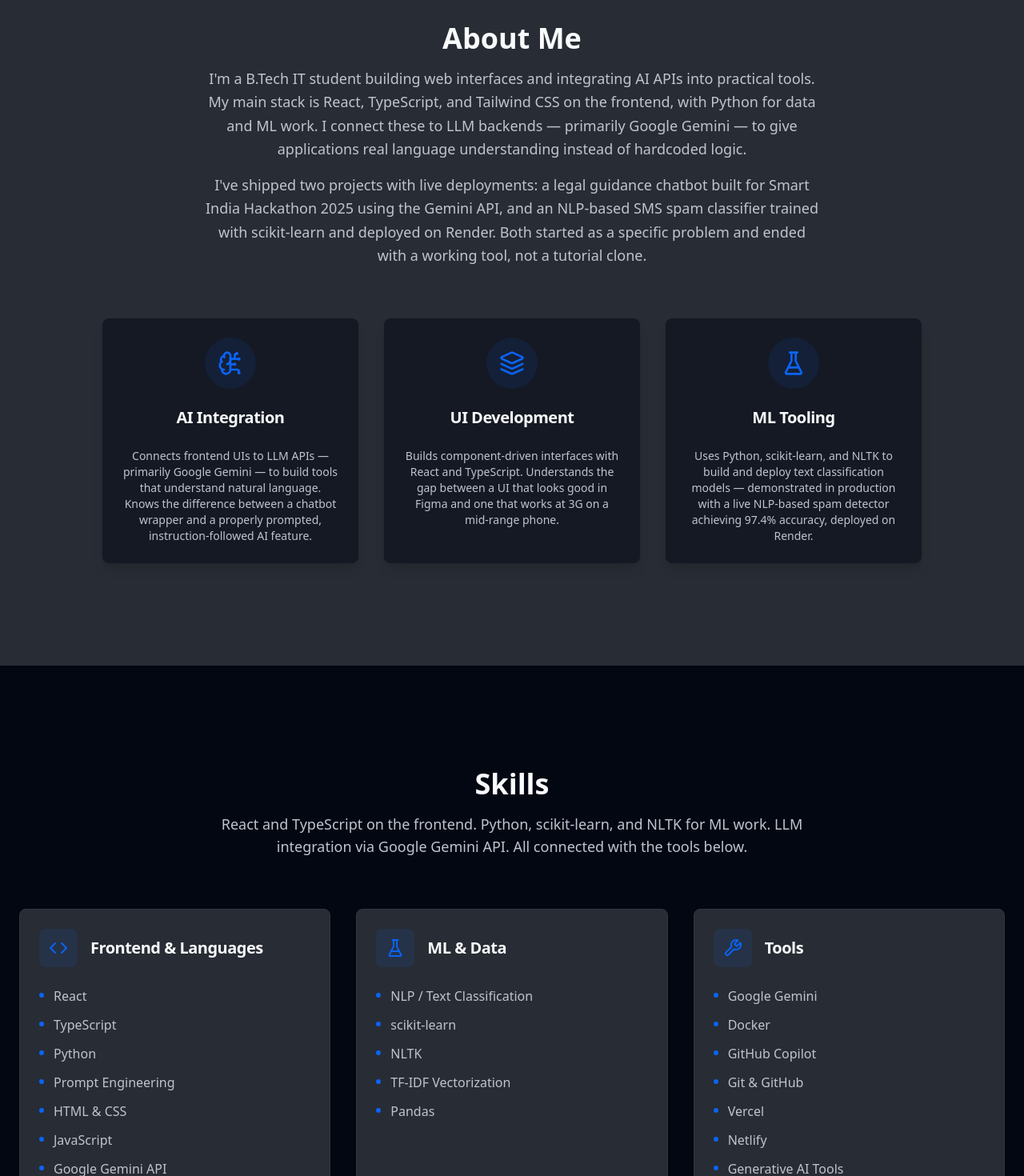
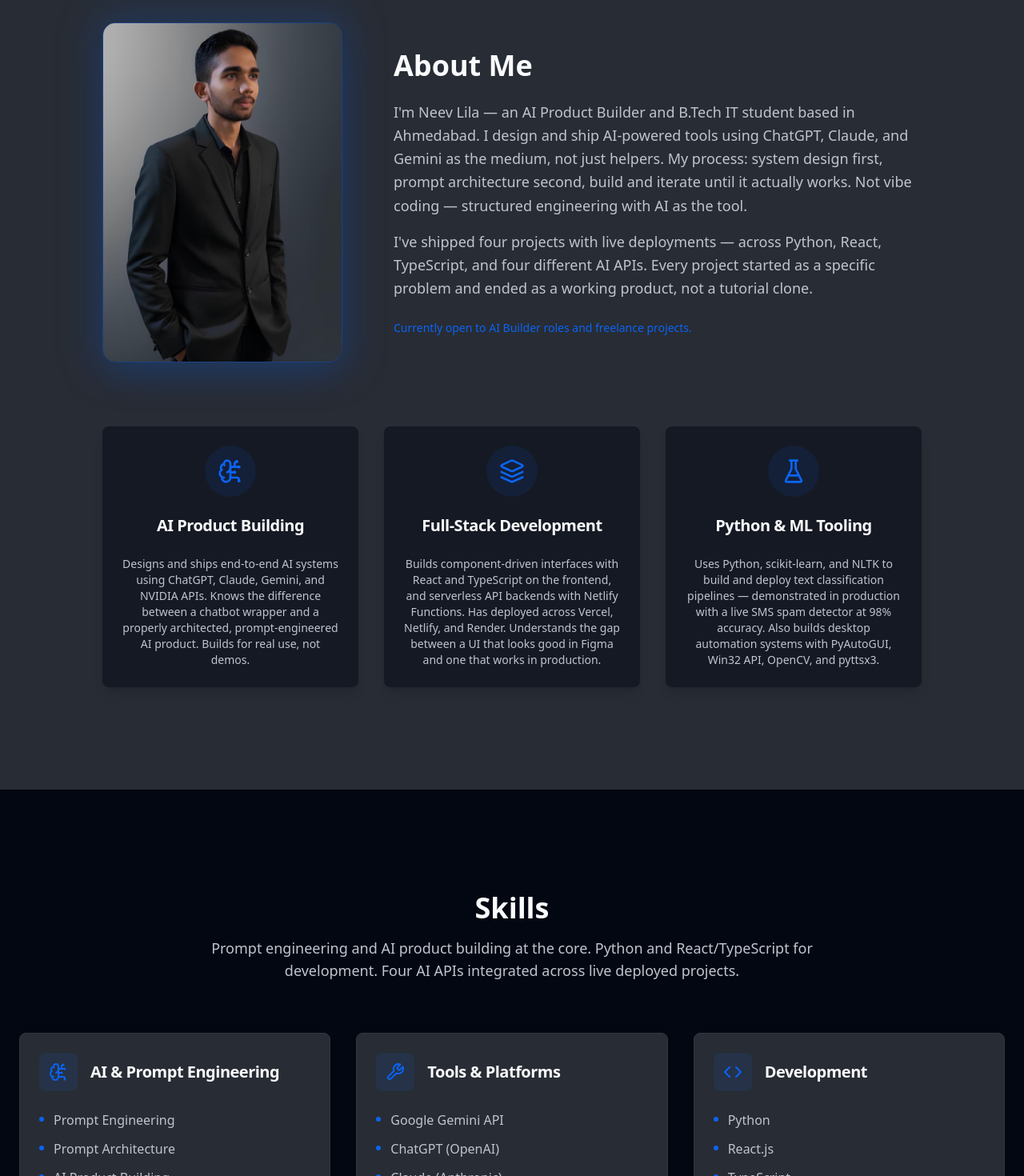
Before and after one commit to neevlila/Neev-Lila-portfolio, a React (Vite) app: page / in a window 1280 px wide. Shown: the part 900-2370 px from the top of the page at 80% size. Built offline with nearby package versions, Linux system fonts and the light colour scheme.

Commit message:
update portfolio SEO metadata and implement modular About, Hero, Projects, and Skills sections.

```diff
--- a/index.html
+++ b/index.html
@@ -5,8 +5,8 @@
     <meta name="viewport" content="width=device-width, initial-scale=1.0" />
 
     <!-- Primary Meta -->
-    <title>Neev Lila — AI Product Builder | Prompt Engineer | ChatGPT, Claude &amp; Gemini</title>
-    <meta name="description" content="Neev Lila is an AI Product Builder and B.Tech IT student who designs and ships functional products using ChatGPT, Claude, and Gemini. Built Lawbot (AI legal assistant, SIH 2025) and an NLP-based SMS spam detector with 98% accuracy." />
+    <title>Neev Lila — AI Product Builder | Prompt Engineer | Jarvis, Law-Bot &amp; Sustainable Token Analyzer</title>
+    <meta name="description" content="Neev Lila is an AI Product Builder and B.Tech IT student who designs and ships functional AI-powered products using ChatGPT, Claude, Gemini, and NVIDIA APIs. Built Jarvis (1900-line AI desktop assistant with Gemini 2.5 Pro), Sustainable Token Analyzer (React + NVIDIA Qwen 2.5 72B), Law-Bot (AI legal assistant, SIH 2025), and an SMS spam detector with 98% accuracy." />
     <meta name="author" content="Neev Lila" />
     <meta name="robots" content="index, follow" />
     <link rel="canonical" href="https://neevlila.vercel.app/" />
@@ -18,7 +18,7 @@
     <meta property="og:type" content="website" />
     <meta property="og:site_name" content="Neev Lila — AI Product Builder" />
     <meta property="og:title" content="Neev Lila — AI Product Builder | Prompt Engineer | ChatGPT, Claude &amp; Gemini" />
-    <meta property="og:description" content="AI Product Builder shipping functional tools with ChatGPT, Claude, and Gemini. Built Lawbot (AI legal assistant, SIH 2025) and an NLP SMS spam detector with 98% accuracy." />
+    <meta property="og:description" content="AI Product Builder shipping functional tools with ChatGPT, Claude, Gemini, and NVIDIA APIs. Built Jarvis (AI desktop assistant), Sustainable Token Analyzer, Law-Bot (SIH 2025), and an SMS spam detector with 98% accuracy." />
     <meta property="og:url" content="https://neevlila.vercel.app/" />
     <meta property="og:image" content="/opengraph-image.png" />
     <meta property="og:image:alt" content="Neev Lila — AI Product Builder portfolio" />
@@ -26,7 +26,7 @@
     <!-- Twitter Card -->
     <meta name="twitter:card" content="summary_large_image" />
     <meta name="twitter:title" content="Neev Lila — AI Product Builder | Prompt Engineer | ChatGPT, Claude &amp; Gemini" />
-    <meta name="twitter:description" content="AI Product Builder shipping functional tools with ChatGPT, Claude, and Gemini. Built Lawbot (AI legal assistant) and a live NLP SMS spam detector with 98% accuracy." />
+    <meta name="twitter:description" content="AI Product Builder shipping functional tools with ChatGPT, Claude, Gemini, and NVIDIA APIs. Built Jarvis (AI desktop assistant), Sustainable Token Analyzer, Law-Bot (SIH 2025), and a live SMS spam detector with 98% accuracy." />
     <meta name="twitter:image" content="/opengraph-image.png" />
 
     <!-- JSON-LD Structured Data -->
@@ -38,26 +38,38 @@
       "url": "https://neevlila.vercel.app",
       "image": "https://neevlila.vercel.app/opengraph-image.png",
       "jobTitle": "AI Product Builder",
-      "description": "B.Tech IT student who designs and ships AI-assisted products using ChatGPT, Claude, and Gemini. Specialises in prompt engineering, LLM orchestration, and AI-augmented development.",
+      "description": "B.Tech IT student who designs and ships AI-powered products using ChatGPT, Claude, Gemini, and NVIDIA APIs. Specialises in prompt engineering, LLM integration, AI workflow design, and rapid prototyping. Built Jarvis (AI desktop assistant with Gemini 2.5 Pro), Sustainable Token Analyzer, Law-Bot, and an SMS spam detector with 98% accuracy.",
       "alumniOf": {
         "@type": "CollegeOrUniversity",
         "name": "B.Tech Information Technology"
       },
       "knowsAbout": [
         "Prompt Engineering",
+        "Prompt Architecture",
         "AI Product Building",
-        "LLM Orchestration",
         "AI Workflow Design",
+        "LLM Integration",
         "Generative AI",
+        "Agentic AI",
+        "Rapid Prototyping",
+        "No-Code Development",
         "Google Gemini API",
         "ChatGPT",
         "Claude (Anthropic)",
-        "Natural Language Processing",
+        "NVIDIA API",
+        "n8n",
+        "Python",
         "React",
         "TypeScript",
-        "Python",
+        "Tailwind CSS",
+        "API Integration",
+        "Streamlit",
         "Supabase",
-        "Streamlit"
+        "Vercel",
+        "Netlify",
+        "Systems Design",
+        "OpenCV",
+        "Real-Time Data Processing"
       ],
       "sameAs": [
         "https://github.com/neevlila",
--- a/src/components/AboutSection.tsx
+++ b/src/components/AboutSection.tsx
@@ -6,36 +6,62 @@ const AboutSection = () => {
   const traits = [
     {
       icon: BrainCircuit,
-      title: "AI Integration",
-      description: "Connects frontend UIs to LLM APIs — primarily Google Gemini — to build tools that understand natural language. Knows the difference between a chatbot wrapper and a properly prompted, instruction-followed AI feature."
+      title: "AI Product Building",
+      description: "Designs and ships end-to-end AI systems using ChatGPT, Claude, Gemini, and NVIDIA APIs. Knows the difference between a chatbot wrapper and a properly architected, prompt-engineered AI product. Builds for real use, not demos."
     },
     {
       icon: Layers,
-      title: "UI Development",
-      description: "Builds component-driven interfaces with React and TypeScript. Understands the gap between a UI that looks good in Figma and one that works at 3G on a mid-range phone."
+      title: "Full-Stack Development",
+      description: "Builds component-driven interfaces with React and TypeScript on the frontend, and serverless API backends with Netlify Functions. Has deployed across Vercel, Netlify, and Render. Understands the gap between a UI that looks good in Figma and one that works in production."
     },
     {
       icon: FlaskConical,
-      title: "ML Tooling",
-      description: "Uses Python, scikit-learn, and NLTK to build and deploy text classification models — demonstrated in production with a live NLP-based spam detector achieving 97.4% accuracy, deployed on Render."
+      title: "Python & ML Tooling",
+      description: "Uses Python, scikit-learn, and NLTK to build and deploy text classification pipelines — demonstrated in production with a live SMS spam detector at 98% accuracy. Also builds desktop automation systems with PyAutoGUI, Win32 API, OpenCV, and pyttsx3."
     }
   ];
 
   return (
     <section id="about" aria-label="About Neev Lila" className="py-20 lg:py-32 bg-secondary">
       <div className="container mx-auto px-6">
-        <div className="text-center max-w-3xl mx-auto mb-16">
-          <h2 className="text-3xl md:text-4xl font-bold mb-4">
-            About Me
-          </h2>
-          <p className="text-lg text-muted-foreground leading-relaxed">
-            I&apos;m a B.Tech IT student building web interfaces and integrating AI APIs into practical tools. My main stack is React, TypeScript, and Tailwind CSS on the frontend, with Python for data and ML work. I connect these to LLM backends — primarily Google Gemini — to give applications real language understanding instead of hardcoded logic.
-          </p>
-          <p className="text-lg text-muted-foreground leading-relaxed mt-4">
-            I&apos;ve shipped two projects with live deployments: a legal guidance chatbot built for Smart India Hackathon 2025 using the Gemini API, and an NLP-based SMS spam classifier trained with scikit-learn and deployed on Render. Both started as a specific problem and ended with a working tool, not a tutorial clone.
-          </p>
+
+        {/* ── Two-column bio row ── */}
+        <div className="flex flex-col lg:flex-row items-center gap-12 lg:gap-16 max-w-5xl mx-auto mb-20">
+
+          {/* Photo — left on desktop, centred on mobile */}
+          <div className="flex-shrink-0 animate-fade-in">
+            <div className="relative">
+              {/* Glow ring behind the image */}
+              <div className="absolute inset-0 rounded-2xl bg-primary/20 blur-xl scale-105" />
+              <img
+                src="/assets/neev.jpg"
+                alt="Neev Lila — AI Product Builder"
+                width={280}
+                height={360}
+                loading="lazy"
+                className="relative w-[260px] md:w-[300px] h-auto rounded-2xl object-cover object-[center_15%] border border-primary/30 shadow-2xl shadow-primary/10"
+              />
+            </div>
+          </div>
+
+          {/* Bio text — right on desktop */}
+          <div className="text-center lg:text-left animate-fade-in animation-delay-500">
+            <h2 className="text-3xl md:text-4xl font-bold mb-6">
+              About Me
+            </h2>
+            <p className="text-lg text-muted-foreground leading-relaxed mb-4">
+              I&apos;m Neev Lila &mdash; an AI Product Builder and B.Tech IT student based in Ahmedabad. I design and ship AI-powered tools using ChatGPT, Claude, and Gemini as the medium, not just helpers. My process: system design first, prompt architecture second, build and iterate until it actually works. Not vibe coding &mdash; structured engineering with AI as the tool.
+            </p>
+            <p className="text-lg text-muted-foreground leading-relaxed">
+              I&apos;ve shipped four projects with live deployments &mdash; across Python, React, TypeScript, and four different AI APIs. Every project started as a specific problem and ended as a working product, not a tutorial clone.
+            </p>
+            <p className="mt-6 text-sm font-medium text-primary">
+              Currently open to AI Builder roles and freelance projects.
+            </p>
+          </div>
         </div>
 
+        {/* ── Three trait cards — full width below ── */}
         <div className="grid md:grid-cols-1 lg:grid-cols-3 gap-8 max-w-5xl mx-auto">
           {traits.map((trait, index) => (
             <Card key={index} className="text-center border-0 bg-background/50 shadow-lg hover:shadow-primary/20 transition-all duration-300 hover:-translate-y-1">
@@ -51,6 +77,7 @@ const AboutSection = () => {
             </Card>
           ))}
         </div>
+
       </div>
     </section>
   );
--- a/src/components/Hero3D.tsx
+++ b/src/components/Hero3D.tsx
@@ -36,10 +36,10 @@ const Hero3D = () => {
           Neev Lila
         </h1>
         <p className="text-xl md:text-2xl text-blue-400 font-medium mb-8 animate-fade-in animation-delay-500">
-          Frontend Developer &middot; AI Integration &middot; React, TypeScript &amp; Gemini API
+          AI Product Builder &middot; Prompt Engineer &middot; Python, React &amp; Multi-API Integration
         </p>
         <p className="text-lg md:text-xl mb-10 text-muted-foreground max-w-3xl mx-auto animate-fade-in animation-delay-1000">
-          I build responsive web interfaces with React and TypeScript, and integrate LLM&nbsp;APIs&nbsp;&mdash; primarily Google&nbsp;Gemini&nbsp;&mdash; to add real AI capability to products. Currently a B.Tech IT student, I&apos;ve shipped a legal chatbot for Smart India Hackathon 2025 and a live NLP&#8209;based SMS spam classifier.
+          I design and ship AI-powered tools using ChatGPT, Claude, and Gemini — not as helpers, but as the medium. System design first. Prompt architecture second. Ship.
         </p>
 
         <div className="flex flex-col sm:flex-row gap-4 justify-center animate-fade-in animation-delay-1500">
--- a/src/components/ProjectsSection.tsx
+++ b/src/components/ProjectsSection.tsx
@@ -7,18 +7,34 @@ import { ArrowUpRight } from 'lucide-react';
 const ProjectsSection = () => {
   const projects = [
     {
-      title: "Lawbot — AI Legal Assistant",
-      subtitle: "Smart India Hackathon 2025 · React + Gemini API",
-      description: "The core challenge: Gemini's default behavior hallucinates case law when asked legal questions. Solved by engineering a strict system prompt that instructs the model to cite general legal principles and explicitly flag uncertainty rather than fabricating citations. Frontend is React + TypeScript + Tailwind CSS; API calls run through a client-side service layer with response streaming for perceived speed. Deployed on Vercel with sub-2s cold start.",
+      title: "Jarvis — AI Desktop Assistant",
+      subtitle: "Voice-Activated · Python + Gemini 2.5 Pro · 1900+ lines",
+      description: "A full AI-integrated desktop automation system built in Python. Integrates Gemini 2.5 Pro for natural language conversation, speech recognition via pyttsx3, full Windows system automation through Win32 API and PyAutoGUI, real-time motion detection with OpenCV, YouTube Data API, QR code generation with Tkinter GUI, email drafting and sending, WiFi profile management, speed tests, and 25+ voice commands. Built for real daily use — not a demo project.",
+      techStack: ["Python", "Gemini API", "OpenCV", "SpeechRecognition", "PyAutoGUI", "Win32API", "YouTube Data API", "Tkinter"],
+      liveLink: "#",
+      sourceLink: "https://github.com/neevlila/Jarvis",
+    },
+    {
+      title: "Sustainable Token Analyzer",
+      subtitle: "React + TypeScript · Netlify Functions · NVIDIA Qwen 2.5 72B",
+      description: "A full-stack web app that analyzes AI prompts for token count, energy usage, API cost, and carbon footprint — then uses NVIDIA's Qwen 2.5 72B to rewrite them into leaner versions. Built with a React + TypeScript frontend, a Netlify serverless function as the API backend, and a Recharts dashboard tracking cumulative savings across sessions. Carbon calculations use the real global grid average of 0.386 kg CO₂/kWh. Four-tab layout: Dashboard, Analyzer, Comparison, Suggestions.",
+      techStack: ["React", "TypeScript", "Tailwind CSS", "Netlify Functions", "NVIDIA API", "Recharts", "Vite"],
+      liveLink: "sustainable-token-analyzer.netlify.app",
+      sourceLink: "https://github.com/neevlila/Sustainable-Token-Analyzer",
+    },
+    {
+      title: "Law-Bot — AI Legal Assistant",
+      subtitle: "Smart India Hackathon 2025 · React + Gemini API · Deployed on Vercel",
+      description: "The core challenge: Gemini's default behavior hallucinates case law when asked legal questions. Solved by engineering a strict system prompt that instructs the model to cite general legal principles and explicitly flag uncertainty rather than fabricating citations. Frontend is React + TypeScript + Tailwind CSS with client-side API calls and response streaming for perceived speed. Chat history persisted via browser local storage — no backend needed. Deployed on Vercel with sub-2s cold start.",
       techStack: ["React", "TypeScript", "Tailwind CSS", "Google Gemini API", "Vercel"],
       liveLink: "https://lawbot-teal.vercel.app/",
       sourceLink: "https://github.com/neevlila/Lawbot",
     },
     {
-      title: "NLP SMS Spam Classifier",
+      title: "AI-Based SMS Spam Detector",
       subtitle: "Text Classification · Python + scikit-learn · Deployed on Render",
-      description: "Trained a TF-IDF + Multinomial Naive Bayes pipeline on the UCI SMS Spam Collection (5,574 messages). Hit 97.4% accuracy and 100% precision on spam — precision was prioritized to eliminate false positives (legitimate messages wrongly blocked). Preprocessing pipeline: NLTK tokenization → stop-word removal → Porter stemming → TF-IDF vectorization. Serialized with Pickle, served via a Streamlit UI, and continuously deployed on Render.",
-      techStack: ["Python", "NLTK", "scikit-learn", "TF-IDF", "Streamlit", "Render"],
+      description: "Trained a TF-IDF + Logistic Regression pipeline on the UCI SMS Spam Collection (5,574 messages). Achieved 98% accuracy with precision prioritized to eliminate false positives — legitimate messages never wrongly blocked. Preprocessing pipeline: NLTK tokenization → stop-word removal → Porter stemming → TF-IDF bi-gram vectorization. Deployed as a Streamlit web app on Render with real-world spam examples preloaded for live testing. Built as an end-to-end product, not a notebook.",
+      techStack: ["Python", "NLTK", "scikit-learn", "TF-IDF", "Logistic Regression", "Streamlit", "Render"],
       liveLink: "https://ai-based-sms-spam-detection.onrender.com/",
       sourceLink: "https://github.com/neevlila/AI-Based-SMS-Spam-Detection",
     },
@@ -32,7 +48,7 @@ const ProjectsSection = () => {
             Featured Projects
           </h2>
           <p className="text-lg text-muted-foreground">
-            A selection of projects where I've turned complex problems into elegant, AI-powered solutions.
+            Four deployed projects — built across Python, React, TypeScript, and four different AI APIs. Each one started as a specific problem and ended as a working product.
           </p>
         </div>
 
--- a/src/components/SkillsSection.tsx
+++ b/src/components/SkillsSection.tsx
@@ -1,44 +1,53 @@
 import React from 'react';
-import { Code, FlaskConical, Wrench } from 'lucide-react';
+import { BrainCircuit, Code, Wrench } from 'lucide-react';
 import { Card, CardContent, CardHeader, CardTitle } from '@/components/ui/card';
 
 const SkillsSection = () => {
   const skillCategories = [
     {
-      category: "Frontend & Languages",
-      icon: Code,
+      category: "AI & Prompt Engineering",
+      icon: BrainCircuit,
       items: [
-        "React",
-        "TypeScript",
-        "Python",
         "Prompt Engineering",
-        "HTML & CSS",
-        "JavaScript",
-        "Google Gemini API"
+        "Prompt Architecture",
+        "AI Product Building",
+        "AI Workflow Design",
+        "LLM Integration",
+        "Generative AI",
+        "Agentic AI",
+        "AI-Assisted Development",
+        "No-Code Development",
+        "Rapid Prototyping",
       ]
     },
     {
-      category: "ML & Data",
-      icon: FlaskConical,
+      category: "Tools & Platforms",
+      icon: Wrench,
       items: [
-        "NLP / Text Classification",
-        "scikit-learn",
-        "NLTK",
-        "TF-IDF Vectorization",
-        "Pandas"
+        "Google Gemini API",
+        "ChatGPT (OpenAI)",
+        "Claude (Anthropic)",
+        "NVIDIA API",
+        "n8n",
+        "Streamlit",
+        "Supabase",
+        "Vercel",
+        "Netlify",
       ]
     },
     {
-      category: "Tools",
-      icon: Wrench,
+      category: "Development",
+      icon: Code,
       items: [
-        "Google Gemini",
-        "Docker",
-        "GitHub Copilot",
+        "Python",
+        "React.js",
+        "TypeScript",
+        "Tailwind CSS",
+        "API Integration",
+        "Real-Time Data Processing",
+        "Edge Case Testing",
+        "Systems Design",
         "Git & GitHub",
-        "Vercel",
-        "Netlify",
-        "Generative AI Tools"
       ]
     },
   ];
@@ -51,7 +60,7 @@ const SkillsSection = () => {
             Skills
           </h2>
           <p className="text-lg text-muted-foreground">
-            React and TypeScript on the frontend. Python, scikit-learn, and NLTK for ML work. LLM integration via Google Gemini API. All connected with the tools below.
+            Prompt engineering and AI product building at the core. Python and React/TypeScript for development. Four AI APIs integrated across live deployed projects.
           </p>
         </div>
 
```
Also changed, not shown: assets/neev.jpg (added).
